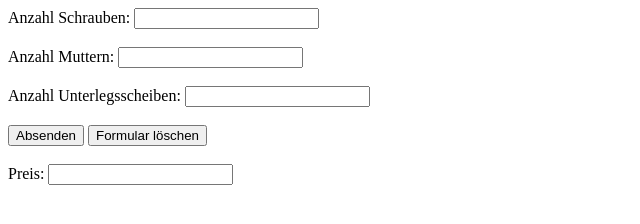
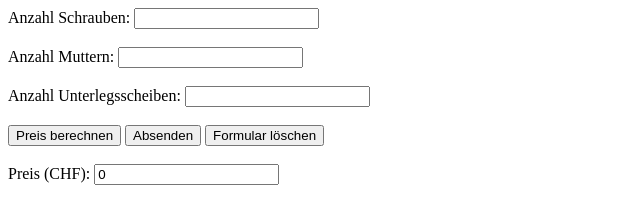
Before and after one commit to JaniisKn/M133, a plain HTML site: page Block3C/Aufgabe04.html in a window 1280 px wide. Both pictures are taken after a click on the button "Absenden". Shown: the whole page, without its empty margins (0-640 px from the left). Drawn offline with Linux system fonts and the light colour scheme.

Commit message:
finished Exercise 4

```diff
--- a/Block3C/Aufgabe04.html
+++ b/Block3C/Aufgabe04.html
@@ -7,25 +7,28 @@
     <script src="SchraubenVerkauf.js"></script>
 </head>
 <body>
+    <form>
     <section>
         <label>Anzahl Schrauben: </label>
-        <input type="text" pattern="[0-9]"><br><br>
+        <input id="anzahlSchrauben" type="number" min="0"><br><br>
     </section>
     <section>
         <label>Anzahl Muttern: </label>
-        <input type="text" pattern="[0-9]"><br><br>
+        <input id="anzahlMuttern" type="number" min="0"><br><br>
     </section>
     <section>
         <label>Anzahl Unterlegsscheiben: </label>
-        <input type="text" pattern="[0-9]"><br><br>
+        <input id="anzahlUnterlegsscheiben" type="number" min="0"><br><br>
     </section>
     <section>
-        <button class="send">Absenden</button>
-        <button class="cancel">Formular löschen</button><br><br>
+        <button type="button" onclick="preisBerechnen()">Preis berechnen</button>
+        <button type="button" class="send" onclick="bestellen()">Absenden</button>
+        <button type="reset" class="cancel">Formular löschen</button><br><br>
     </section>
     <section>
-        <label>Preis: </label>
-        <input type="text" pattern="[0-9]" readonly><br><br>
+        <label>Preis (CHF): </label>
+        <input id="preis" type="text" pattern="[0-9]" readonly><br><br>
     </section>
+    </form>
 </body>
 </html>
--- a/Block3C/SchraubenVerkauf.js
+++ b/Block3C/SchraubenVerkauf.js
@@ -1,5 +1,11 @@
-document
-    .querySelector("send")
-    .addEventListener("click", function() {
-        alert("button clicked");
-    });
+function preisBerechnen() {
+    let preis = 0;
+    preis += 0.2 * document.getElementById("anzahlSchrauben").value;
+    preis += 0.1 * document.getElementById("anzahlMuttern").value;
+    preis += 0.05 * document.getElementById("anzahlUnterlegsscheiben").value;
+    document.getElementById("preis").value = Math.round(preis * 100) / 100;
+    return Math.round(preis * 100) / 100;
+}
+function bestellen() {
+    alert("Bestellung wurde abgesendet! Preis: " + preisBerechnen() + " CHF");
+}
```
